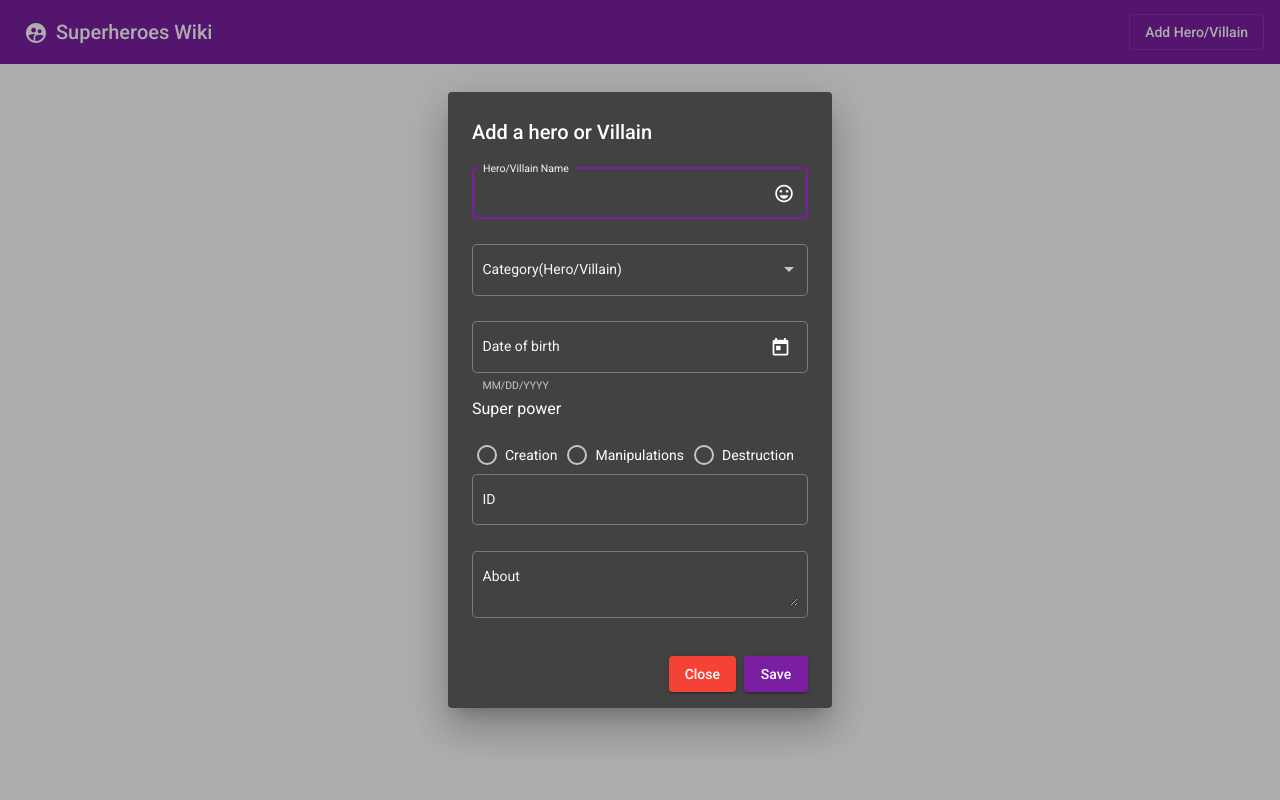
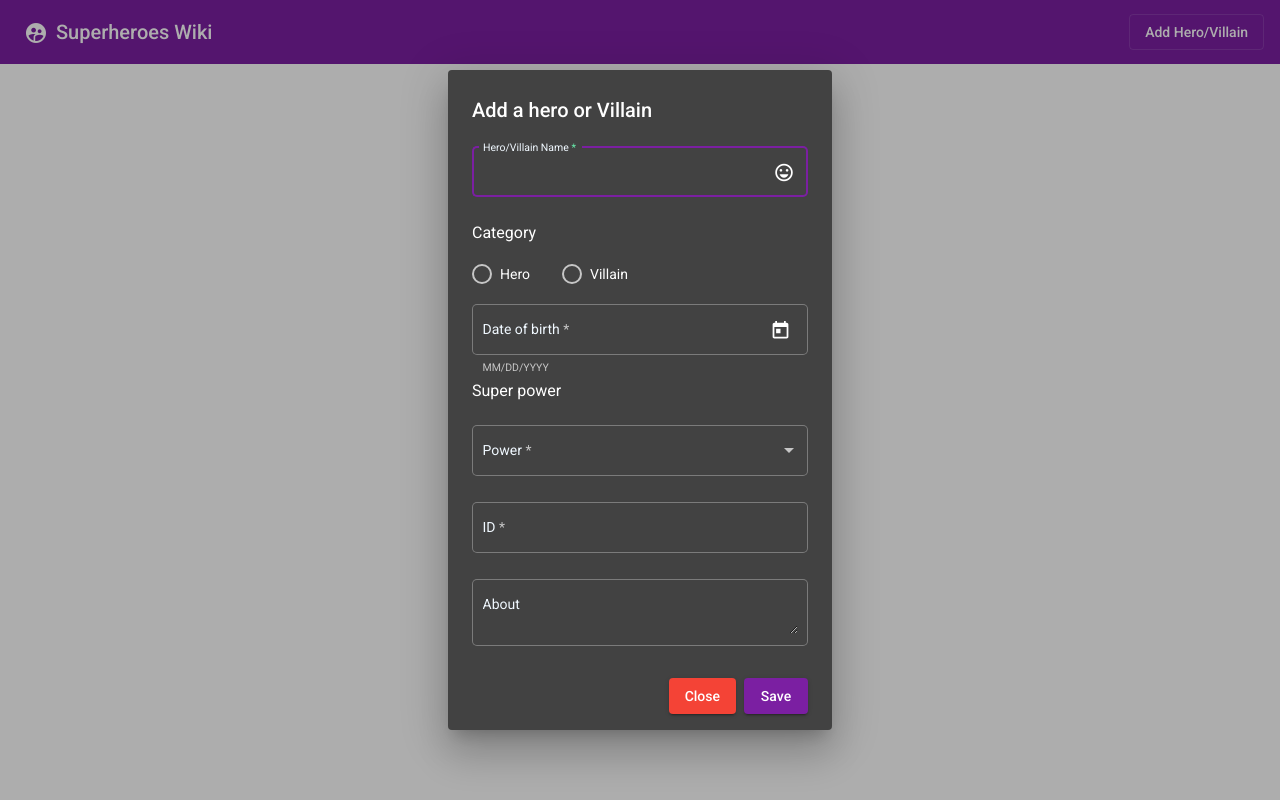
Before and after one commit to Dang3rZone/SuperHeroesCrud-Angular, an Angular app in the folder SuperheroesCrud/: page / in a window 1280 px wide. Both pictures are taken after a click on the button "Add Hero/Villain". Built offline with nearby package versions, Linux system fonts and the light colour scheme.

Commit message:
feat: formcontrol and added jsonserver

```diff
--- /dev/null
+++ b/SuperheroesCrud/db.json
@@ -0,0 +1,13 @@
+{
+  "superList": [],
+  "comments": [
+    {
+      "id": 1,
+      "body": "some comment",
+      "postId": 1
+    }
+  ],
+  "profile": {
+    "name": "typicode"
+  }
+}
--- a/SuperheroesCrud/src/app/app.module.ts
+++ b/SuperheroesCrud/src/app/app.module.ts
@@ -16,6 +16,7 @@ import { MatSelectModule } from '@angular/material/select';
 import { MatDatepickerModule } from '@angular/material/datepicker';
 import { MatNativeDateModule } from '@angular/material/core';
 import { MatRadioModule } from '@angular/material/radio';
+import { FormsModule, ReactiveFormsModule } from '@angular/forms';
 
 @NgModule({
   declarations: [AppComponent, DialogComponent],
@@ -33,6 +34,8 @@ import { MatRadioModule } from '@angular/material/radio';
     MatDatepickerModule,
     MatNativeDateModule,
     MatRadioModule,
+    ReactiveFormsModule,
+    FormsModule,
   ],
   providers: [],
   bootstrap: [AppComponent],
--- a/SuperheroesCrud/src/app/dialog/dialog.component.html
+++ b/SuperheroesCrud/src/app/dialog/dialog.component.html
@@ -1,41 +1,48 @@
 <h2 mat-dialog-title>Add a hero or Villain</h2>
 <div mat-dialog-content>
+  <form [formGroup]="supeForm">
     <mat-form-field appearance="outline">
       <mat-label>Hero/Villain Name</mat-label>
-    <input matInput placeholder="Hint: Superman/Joker" />
+      <input
+        matInput
+        placeholder="Hint: Superman/Joker"
+        formControlName="name"
+      />
       <mat-icon matSuffix>sentiment_very_satisfied</mat-icon>
     </mat-form-field>
 
-  <mat-form-field appearance="outline">
-    <mat-label>Category(Hero/Villain)</mat-label>
-    <mat-select placeholder="Category">
-      <mat-option value="hero">Hero</mat-option>
-      <mat-option value="villain">Villain</mat-option>
-    </mat-select>
-  </mat-form-field>
+    <label><h3>Category</h3></label>
+    <mat-radio-group formControlName="category">
+      <mat-radio-button value="Hero">Hero</mat-radio-button>
+      <mat-radio-button value="Villain">Villain</mat-radio-button>
+    </mat-radio-group>
 
     <mat-form-field appearance="outline">
       <mat-label>Date of birth</mat-label>
-    <input matInput [matDatepicker]="picker" />
+      <input matInput [matDatepicker]="picker" formControlName="dateBirth" />
       <mat-hint>MM/DD/YYYY</mat-hint>
       <mat-datepicker-toggle matSuffix [for]="picker"></mat-datepicker-toggle>
       <mat-datepicker #picker></mat-datepicker>
     </mat-form-field>
 
-  <label for=""><h3>Super power</h3></label>
-  <mat-radio-group>
-    <mat-radio-button
-      class="example-radio-button"
-      *ngFor="let power of powersList"
-      [value]="power"
-    >
-      {{ power }}
-    </mat-radio-button>
-  </mat-radio-group>
+    <label><h3>Super power</h3></label>
+    <mat-form-field appearance="outline">
+      <mat-label>Power</mat-label>
+      <mat-select placeholder="power" formControlName="power">
+        <mat-option [value]="power" *ngFor="let power of powersList">{{
+          power
+        }}</mat-option>
+      </mat-select>
+    </mat-form-field>
 
     <mat-form-field appearance="outline">
       <mat-label>ID</mat-label>
-    <input matInput type="number" placeholder="Hint: Superman/Joker" />
+      <input
+        matInput
+        type="number"
+        placeholder="Hint: Superman/Joker"
+        formControlName="id"
+      />
     </mat-form-field>
 
     <mat-form-field appearance="outline">
@@ -44,10 +51,12 @@
         matInput
         type="textarea"
         placeholder="Who this person is"
+        formControlName="about"
       ></textarea>
     </mat-form-field>
+  </form>
 </div>
 <div mat-dialog-actions [align]="'end'">
   <button mat-raised-button color="warn" mat-dialog-close>Close</button>
-  <button mat-raised-button color="primary">Save</button>
+  <button mat-raised-button color="primary" (click)="addSupe()">Save</button>
 </div>
--- a/SuperheroesCrud/src/app/dialog/dialog.component.scss
+++ b/SuperheroesCrud/src/app/dialog/dialog.component.scss
@@ -16,3 +16,8 @@ mat-label {
 .example-radio-button {
   margin: 5px;
 }
+
+.mat-radio-button ~ .mat-radio-button {
+  margin-left: 2rem;
+  margin-bottom: 1rem;
+}
--- a/SuperheroesCrud/src/app/dialog/dialog.component.ts
+++ b/SuperheroesCrud/src/app/dialog/dialog.component.ts
@@ -1,4 +1,5 @@
 import { Component, OnInit } from '@angular/core';
+import { FormGroup, FormBuilder, Validators } from '@angular/forms';
 
 export interface DialogData {
   animal: 'panda' | 'unicorn' | 'lion';
@@ -11,5 +12,22 @@ export interface DialogData {
 })
 export class DialogComponent implements OnInit {
   powersList = ['Creation', 'Manipulations', ' Destruction'];
-  ngOnInit(): void {}
+  supeForm!: FormGroup;
+
+  constructor(private FormBuilder: FormBuilder) {}
+
+  ngOnInit(): void {
+    this.supeForm = this.FormBuilder.group({
+      name: ['', Validators.required],
+      category: ['', Validators.required],
+      dateBirth: ['', Validators.required],
+      power: ['', Validators.required],
+      id: ['', Validators.required],
+      about: [''],
+    });
+  }
+
+  addSupe() {
+    console.log(this.supeForm.value);
+  }
 }
```
Also changed, not shown: SuperheroesCrud/src/app/services/api.service.ts (added, +9 -0 lines), 1 other file (tests, documents, lock files or other folders). Lines whose indentation alone changed are shown as unchanged.
